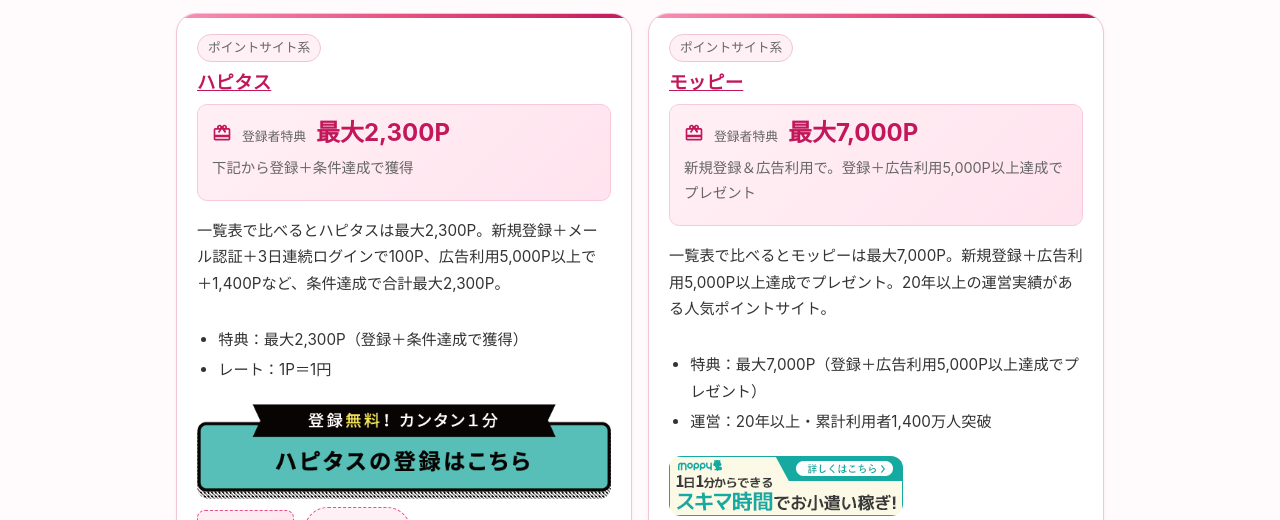
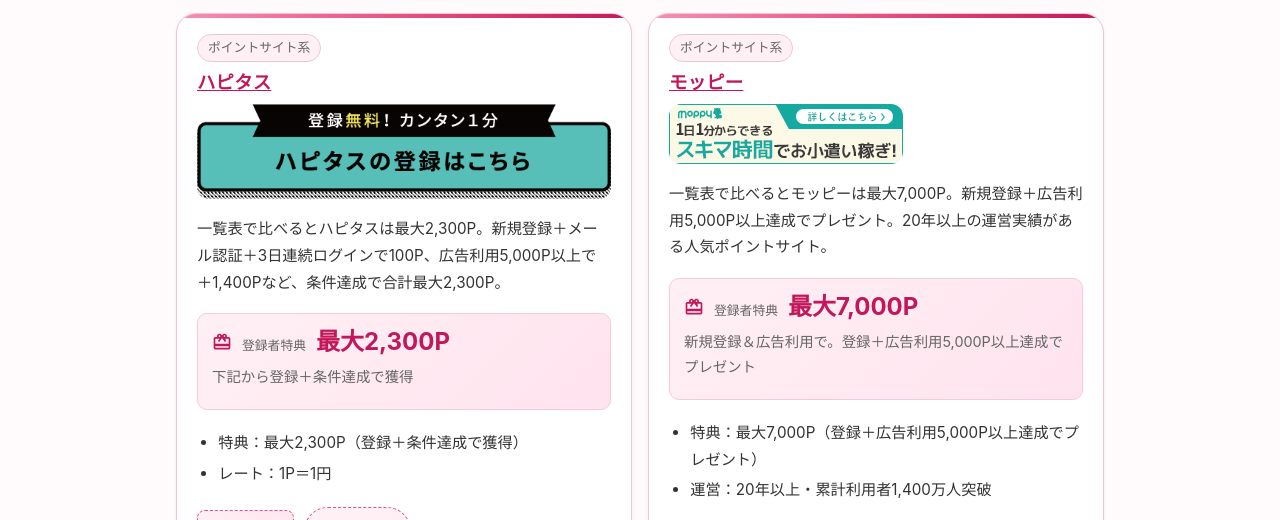
Before and after one commit to coolcoolcoolcool161-a11y/mea-code-matome, an Astro site: page /mea-code-matome/categories/point-sites in a window 1280 px wide. Shown: the part 274-794 px from the top of the page. Built offline with nearby package versions, Linux system fonts and the light colour scheme; Astro itself is replaced by a stand-in of ours.

Commit message:
Unify service card image order and add missing banner images (asset display rules 2026-11-21)

```diff
--- a/src/components/ServiceCard.astro
+++ b/src/components/ServiceCard.astro
@@ -17,7 +17,7 @@ const { data } = article;
 const { Content } = await render(article);
 const slug = slugOf(article.id);
 const articleUrl = `/mea-code-matome/articles/${slug}/`;
-const IMG_DIMS: Record<string, [number, number]> = {"/images/banner-muse.jpg": [1179, 664], "/images/banner-official-hapitas.png": [561, 129], "/images/banner-official-moppy.jpg": [234, 60], "/images/banner-official-warau.png": [234, 60], "/images/hero.jpg": [1179, 393]};
+const IMG_DIMS: Record<string, [number, number]> = {"/images/banner-muse.jpg": [1179, 664], "/images/banner-official-hapitas.png": [561, 129], "/images/banner-official-moppy.jpg": [234, 60], "/images/banner-official-warau.png": [234, 60], "/images/hero.jpg": [1179, 393], "https://coolcoolcoolcool161-a11y.github.io/mea-poikatsu-blog/images/banner-rakuten.jpg": [3840, 640], "https://coolcoolcoolcool161-a11y.github.io/mea-poikatsu-blog/images/banner-tiktok.jpg": [1200, 249], "https://coolcoolcoolcool161-a11y.github.io/mea-poikatsu-blog/images/banner-freecash.jpg": [3200, 800]};
 const imgSize = data.image ? IMG_DIMS[data.image] : undefined;
 ---
 
@@ -29,19 +29,19 @@ const imgSize = data.image ? IMG_DIMS[data.image] : undefined;
   <HeadingTag>
     <a href={articleUrl}>{data.service}</a>
   </HeadingTag>
+  {data.image && (
+    <img class="banner" src={data.image.startsWith('http') ? data.image : '/mea-code-matome' + data.image} alt={data.imageAlt ?? `${data.service}の紹介バナー`} loading="lazy" decoding="async" width={imgSize?.[0]} height={imgSize?.[1]} />
+  )}
+  <p class="desc">{data.description}</p>
   <div class="benefit-badge">
     <span class="benefit-icon" aria-hidden="true"><svg viewBox="0 0 24 24" focusable="false"><path d="M20 6h-2.18c.11-.31.18-.65.18-1 0-1.66-1.34-3-3-3-1.05 0-1.96.54-2.5 1.35l-.5.67-.5-.68C10.96 2.54 10.05 2 9 2 7.34 2 6 3.34 6 5c0 .35.07.69.18 1H4c-1.11 0-1.99.89-1.99 2L2 19c0 1.11.89 2 2 2h16c1.11 0 2-.89 2-2V8c0-1.11-.89-2-2-2zm-5-2c.55 0 1 .45 1 1s-.45 1-1 1-1-.45-1-1 .45-1 1-1zM9 4c.55 0 1 .45 1 1s-.45 1-1 1-1-.45-1-1 .45-1 1-1zm11 15H4v-2h16v2zm0-5H4V8h5.08L7 10.83 8.62 12 11 8.76l1-1.36 1 1.36L15.38 12 17 10.83 15.92 8H20v6z"/></svg></span><span class="benefit-label">登録者特典</span>
     <span class="benefit-value">{data.benefit}</span>
     {data.benefitSub && <span class="benefit-sub">{data.benefitSub}</span>}
   </div>
-  <p class="desc">{data.description}</p>
   {data.points && (
     <ul class="points">
       {data.points.map((p) => <li>{p}</li>)}
     </ul>
-  )}
-  {data.image && (
-    <img class="banner" src={'/mea-code-matome' + data.image} alt={data.imageAlt ?? `${data.service}の紹介バナー`} loading="lazy" decoding="async" width={imgSize?.[0]} height={imgSize?.[1]} />
   )}
   {data.code ? (
     <div class="code-row">
--- a/src/content/articles/freecash.md
+++ b/src/content/articles/freecash.md
@@ -15,6 +15,7 @@ sortYen: 1430
 points:
   - "特典：新規登録で約1,430円相当のポイント"
   - "条件：紹介リンクから登録し、対象ゲームをプレイ"
+image: "https://coolcoolcoolcool161-a11y.github.io/mea-poikatsu-blog/images/banner-freecash.jpg"
 ---
 
 ## まとめ一覧での特典
--- a/src/content/articles/rakuten-mobile.md
+++ b/src/content/articles/rakuten-mobile.md
@@ -13,6 +13,7 @@ sortYen: 13000
 points:
   - "特典：MNP 13,000ポイント／非MNP 12,000ポイント"
   - "条件：初めてのお申し込み限定（紹介リンク型）"
+image: "https://coolcoolcoolcool161-a11y.github.io/mea-poikatsu-blog/images/banner-rakuten.jpg"
 ---
 
 ## まとめ一覧での特典
--- a/src/content/articles/tiktok.md
+++ b/src/content/articles/tiktok.md
@@ -14,6 +14,7 @@ sortYen: 6000
 points:
   - "特典：6,000円分の報酬チャンス"
   - "条件：新規登録でイベントに参加"
+image: "https://coolcoolcoolcool161-a11y.github.io/mea-poikatsu-blog/images/banner-tiktok.jpg"
 ---
 
 ## まとめ一覧での特典
```
